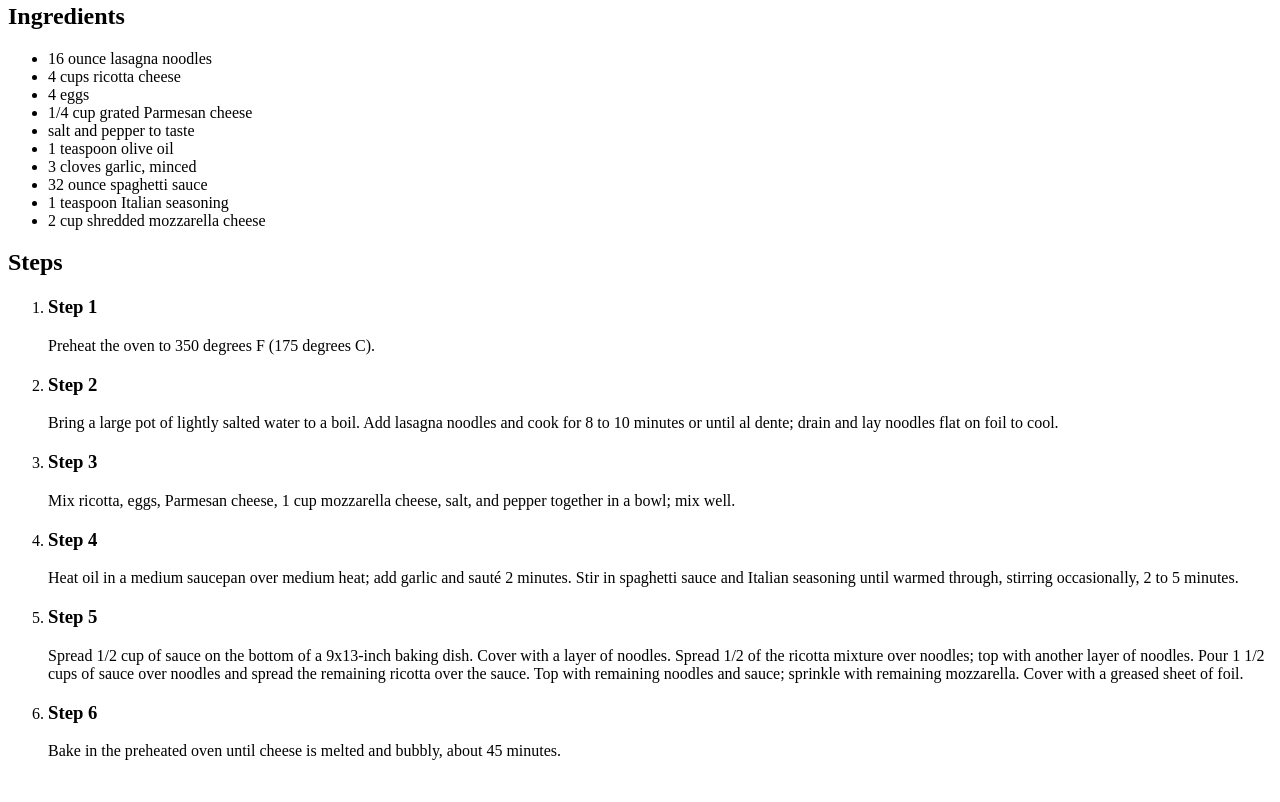
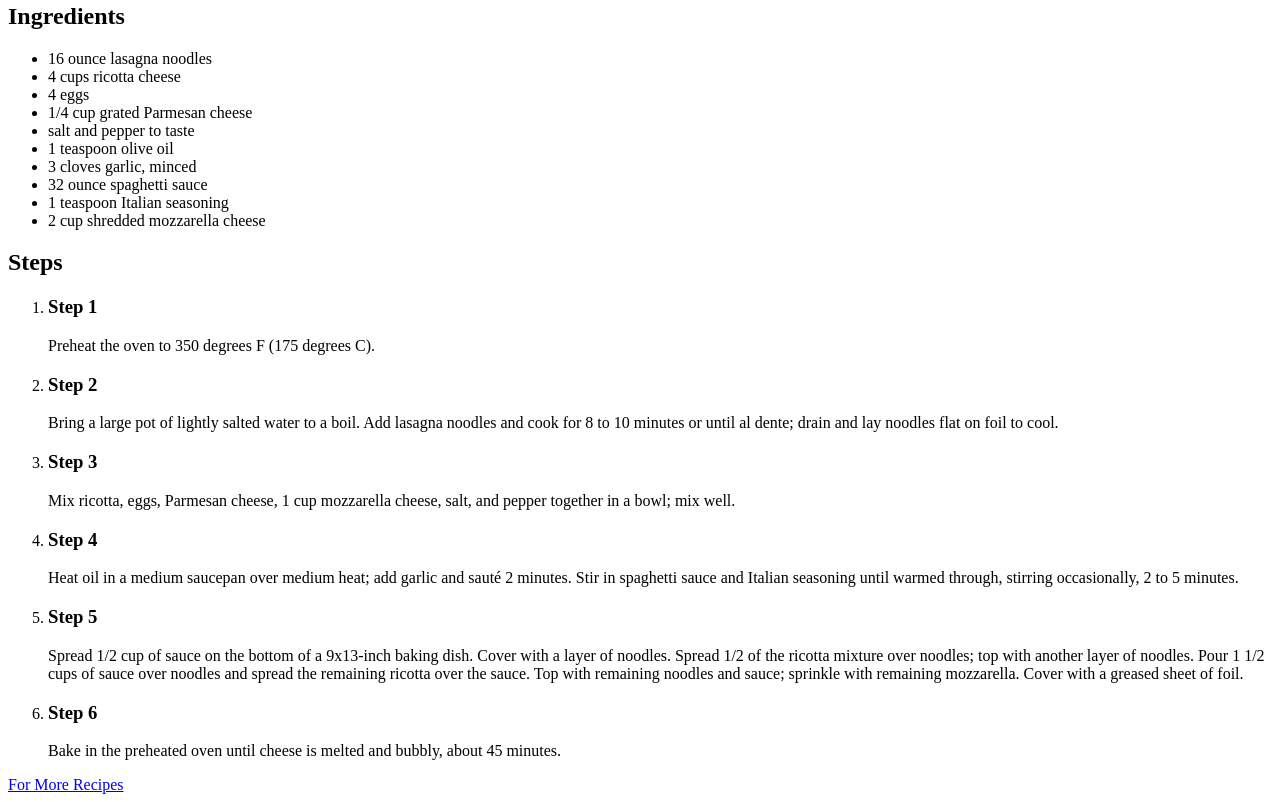
Before and after one commit to HarshaVardhan-SH/odin-recipes, a plain HTML site: page recipes/cheese-lasagna.html in a window 1280 px wide. Shown: the part 486-1288 px from the top of the page. Before the commit the page ends 1262 px from the top, so only its background shows below. Drawn offline with Linux system fonts and the light colour scheme.

Commit message:
Add a link to index.html on recipe pages

```diff
--- a/recipes/cheese-lasagna.html
+++ b/recipes/cheese-lasagna.html
@@ -49,5 +49,6 @@
                 <p>Bake in the preheated oven until cheese is melted and bubbly, about 45 minutes.</p>
             </li>
         </ol>
+        <a href="../index.html">For More Recipes</a>
     </body>
 </html>
```
Also changed, not shown: recipes/chicken-makhani.html (+1 -0 lines), recipes/chocolate-chip-muffins.html (+1 -0 lines).
